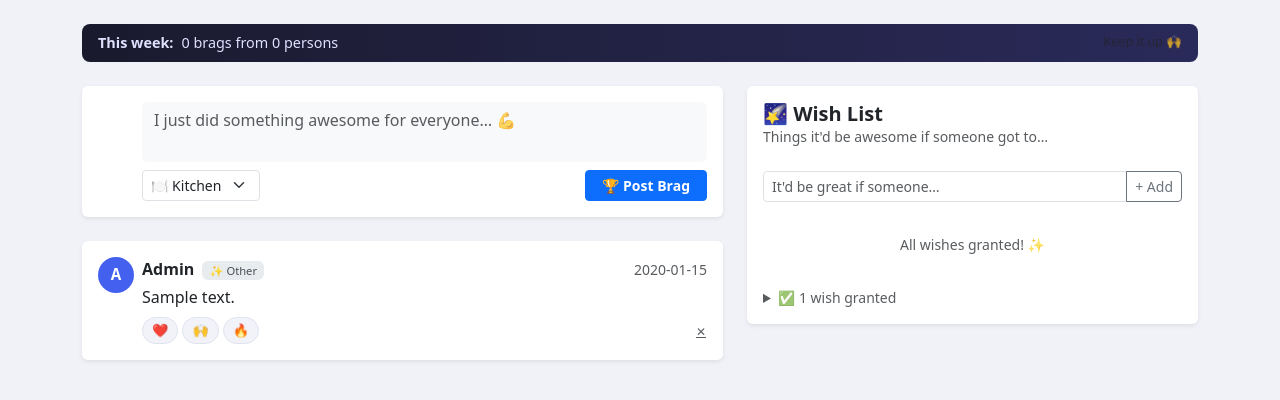
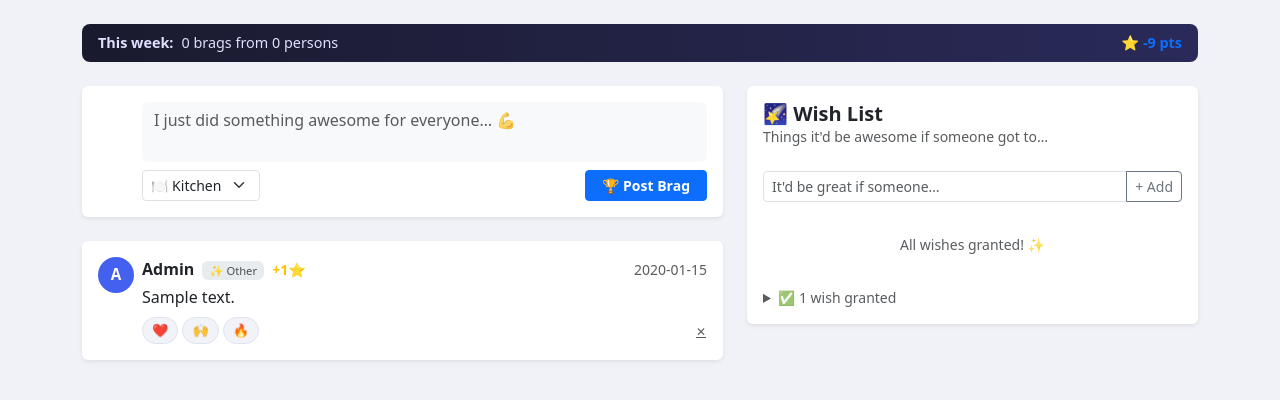
Before and after one commit to masterkong06/brag-board, a Flask app: page / in a window 1280 px wide. Shown: the part 56-456 px from the top of the page. Run offline with Flask 3, Linux system fonts and the light colour scheme; the visitor is signed in with stand-in values (Sample User, id 1); data comes from the database, SQL or seed files in the repository; tables that the repository leaves empty hold one stand-in row (values such as "Sample post").

Commit message:
feat(points-rewards): show points on feed and pulse bar
- Pulse bar now shows user's current point balance (links to /rewards)
- Each brag shows +Xpts badge based on its category value

Co-Authored-By: Claude Sonnet 4.6 <noreply@anthropic.com>

```diff
--- a/templates/index.html
+++ b/templates/index.html
@@ -3,10 +3,14 @@
 {% block content %}
 
 {# ── Weekly pulse bar ── #}
-<div class="pulse-bar mb-4 px-3 py-2 rounded-3 d-flex align-items-center gap-2">
+<div class="pulse-bar mb-4 px-3 py-2 rounded-3 d-flex align-items-center gap-2 flex-wrap">
   <span class="fw-semibold">This week:</span>
   <span>{{ stats.brag_count }} brag{{ 's' if stats.brag_count != 1 }} from {{ stats.contributor_count }} person{{ 's' if stats.contributor_count != 1 }}</span>
-  <span class="ms-auto text-muted small">Keep it up 🙌</span>
+  <span class="ms-auto">
+    <a href="{{ url_for('rewards') }}" class="text-decoration-none fw-semibold">
+      ⭐ {{ my_balance }} pts
+    </a>
+  </span>
 </div>
 
 <div class="row g-4">
@@ -63,6 +67,8 @@
               <span class="fw-semibold">{{ brag.user_name }}</span>
               {% set cat_info = cat_map.get(brag.category, ('✨','Other')) %}
               <span class="badge category-badge">{{ cat_info[0] }} {{ cat_info[1] }}</span>
+              {% set pts = cat_pts.get(brag.category, 1) %}
+              <span class="text-warning small fw-semibold">+{{ pts }}⭐</span>
               <span class="text-muted small ms-auto">{{ brag.created_at[:16].replace('T',' ') }}</span>
             </div>
             <p class="mb-2 mt-1">{{ brag.content }}</p>
```
